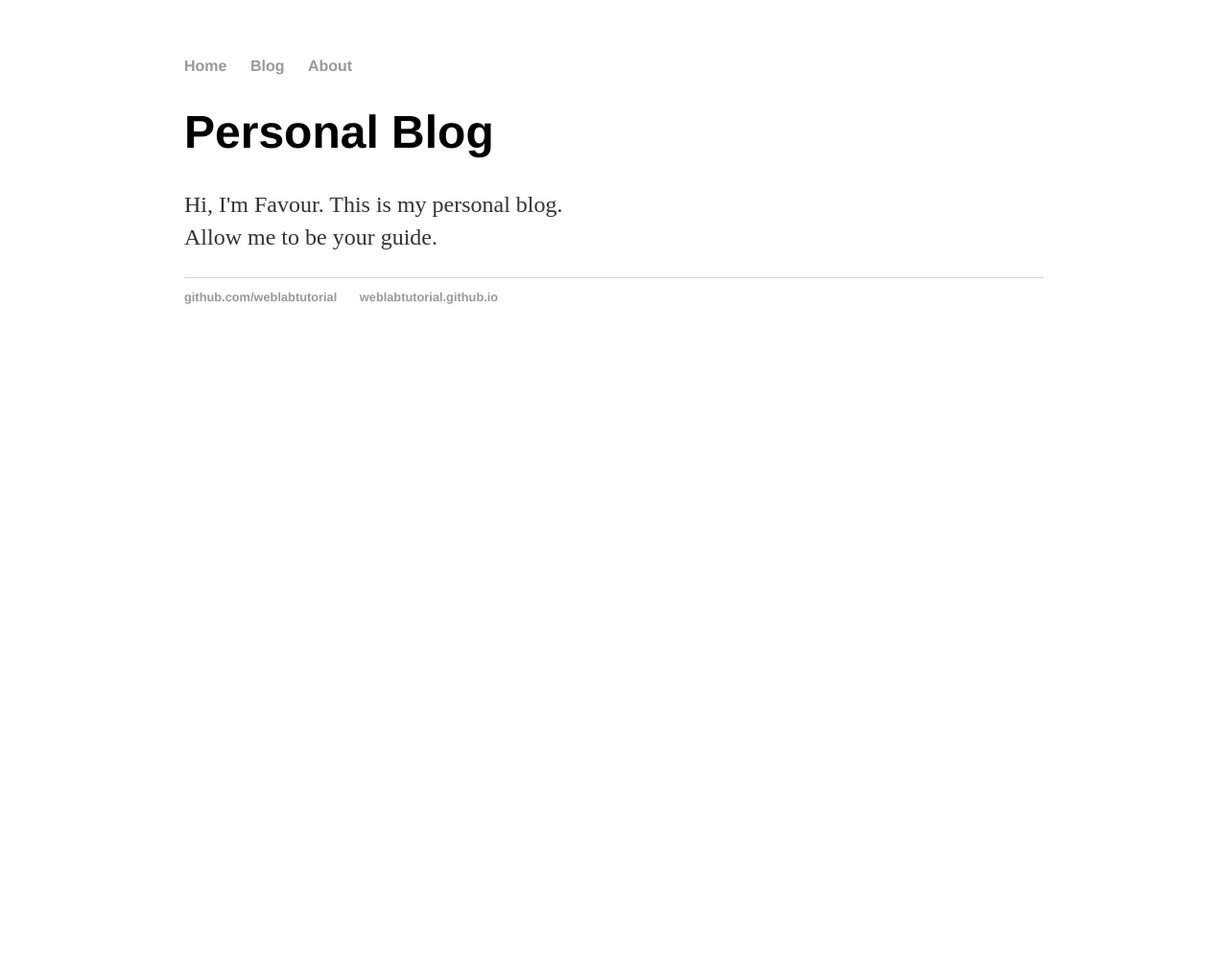
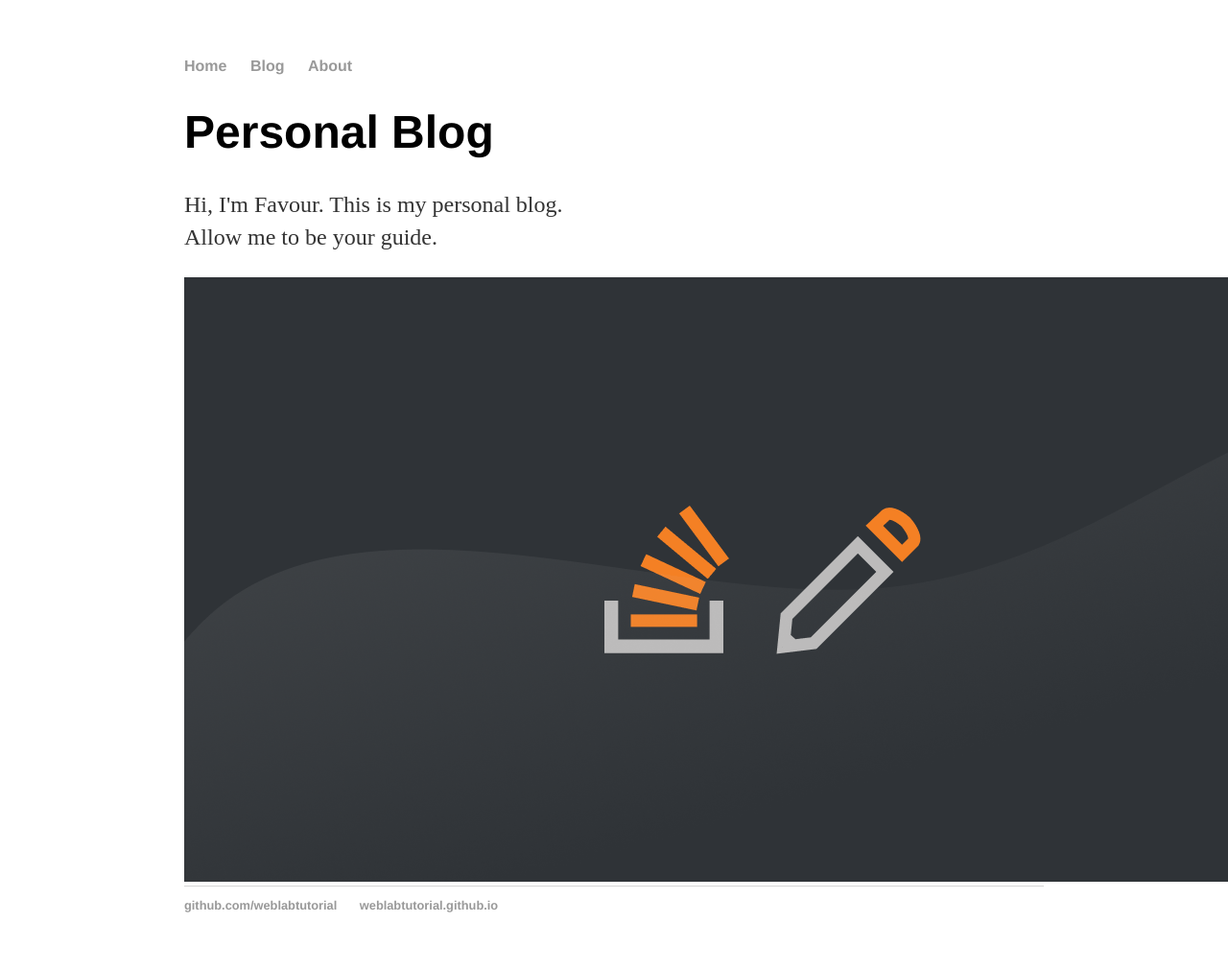
Before and after one commit to fso2000/fso2000.github.io, a Jekyll site: the page built from index.html, in a window 1280 px wide. Shown: the whole page at 96% size. Built offline with Jekyll 4.4.1, drawn with Linux system fonts in a browser that asks for light colours; before the commit the page ends 900 px from its top, so only the background shows below that.

Commit message:
Update index.html

```diff
--- a/index.html
+++ b/index.html
@@ -5,4 +5,5 @@
 <div class="blurb">
 <h1>Personal Blog</h1>
 <p>Hi, I'm Favour. This is my personal blog.<br>Allow me to be your guide.</p>
+<img src="images/aboutimage.png" alt="about">
 </div>
```
